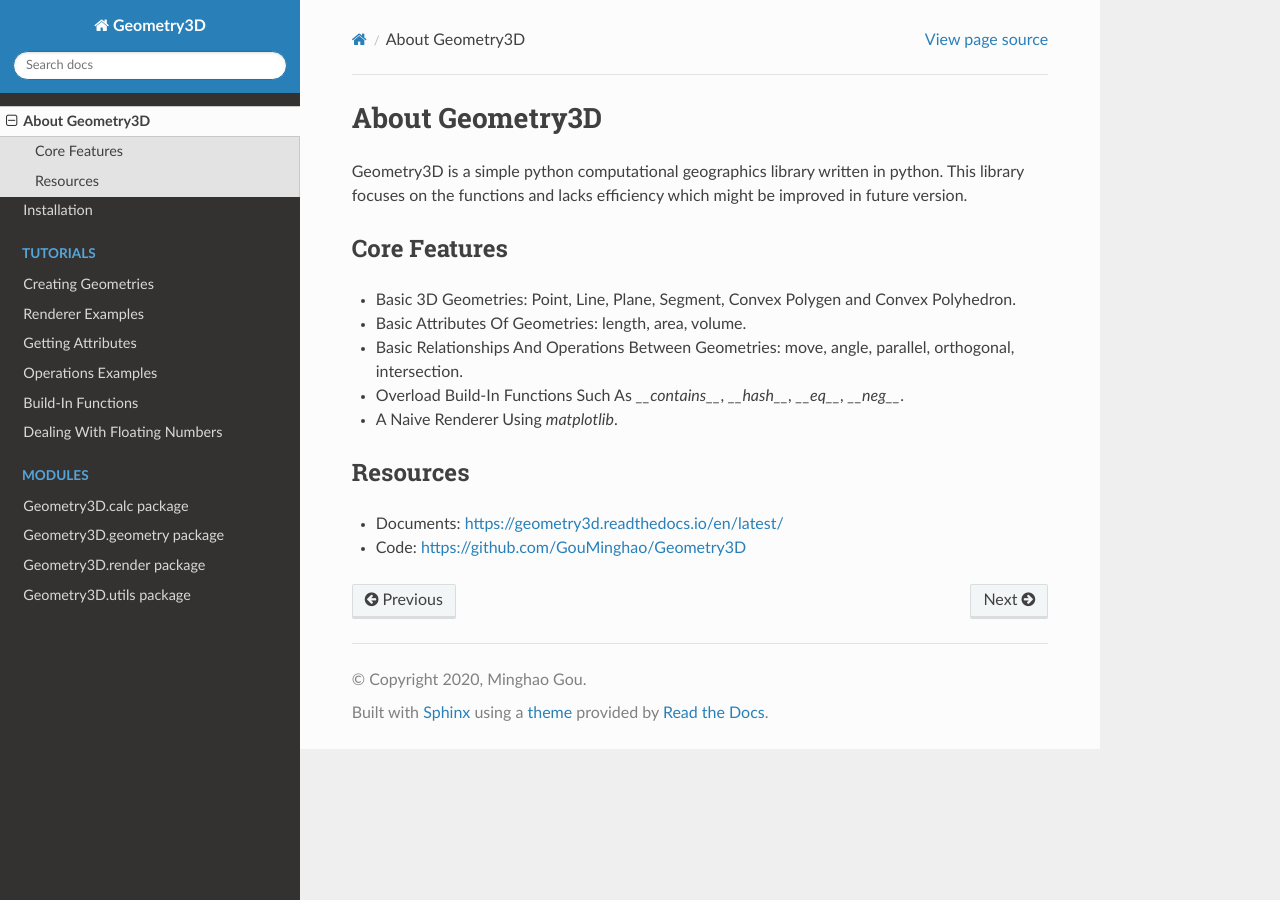
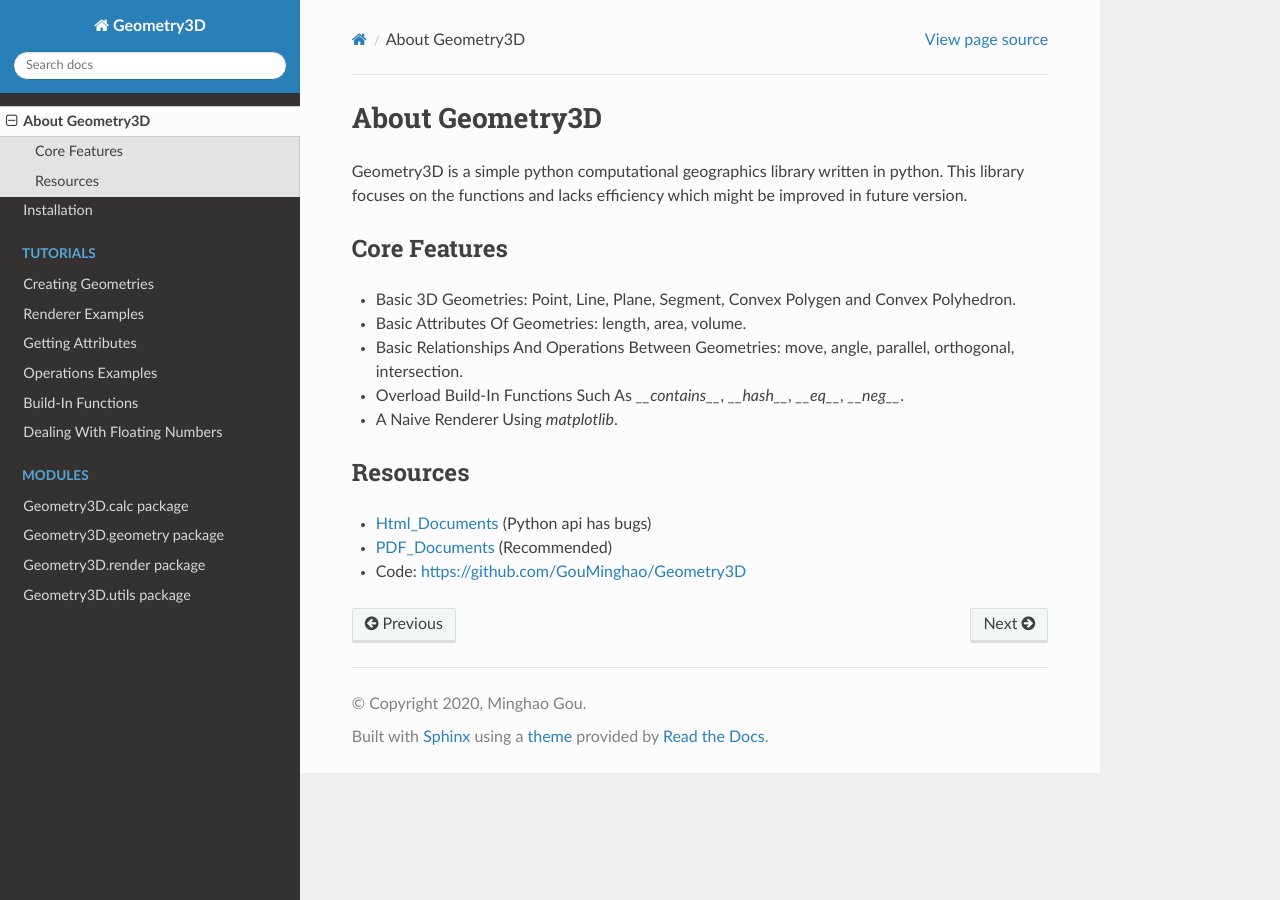
Before and after one commit to GouMinghao/Geometry3D, a Sphinx documentation site: the page built from docs/source/about.rst, in a window 1280 px wide. Built offline with Sphinx 7.4.7 and the Read the Docs theme 2.0.0, drawn with Linux system fonts in a browser that asks for light colours.

Commit message:
0.1.2 OK

```diff
--- a/docs/source/about.rst
+++ b/docs/source/about.rst
@@ -15,5 +15,10 @@ Core Features
 
 Resources
 ---------
-- Documents: https://geometry3d.readthedocs.io/en/latest/
+- Html_Documents_ (Python api has bugs)
+- PDF_Documents_ (Recommended)
 - Code: https://github.com/GouMinghao/Geometry3D
+
+.. _Html_Documents: https://geometry3d.readthedocs.io/en/latest/
+
+.. _PDF_Documents: https://github.com/GouMinghao/Geometry3D/blob/master/Geometry3D_doc.pdf
--- a/docs/source/conf.py
+++ b/docs/source/conf.py
@@ -22,7 +22,7 @@ copyright = '2020, Minghao Gou'
 author = 'Minghao Gou'
 
 # The full version, including alpha/beta/rc tags
-release = '0.1.1'
+release = '0.1.2'
 
 
 # -- General configuration ---------------------------------------------------
--- a/docs/source/index.rst
+++ b/docs/source/index.rst
@@ -16,7 +16,7 @@ Tutorials
 =========
 
 .. toctree::
-   :maxdepth: 2
+   :maxdepth: 1
    :caption: Tutorials
 
    example_create
@@ -30,7 +30,7 @@ Python API
 ==========
 
 .. toctree::
-   :maxdepth: 2
+   :maxdepth: 1
    :caption: Modules
 
    Geometry3D.calc
```
Also changed, not shown: 2 other files.
